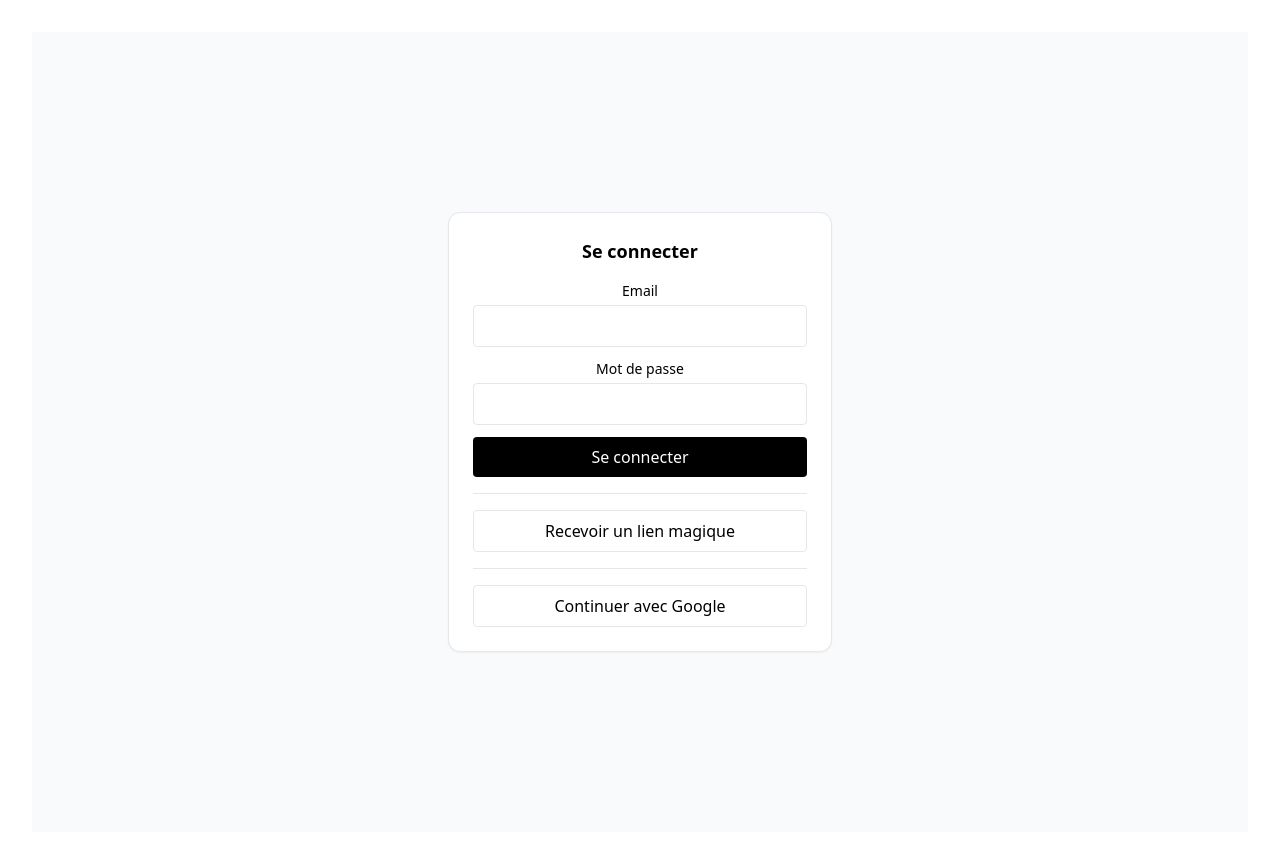
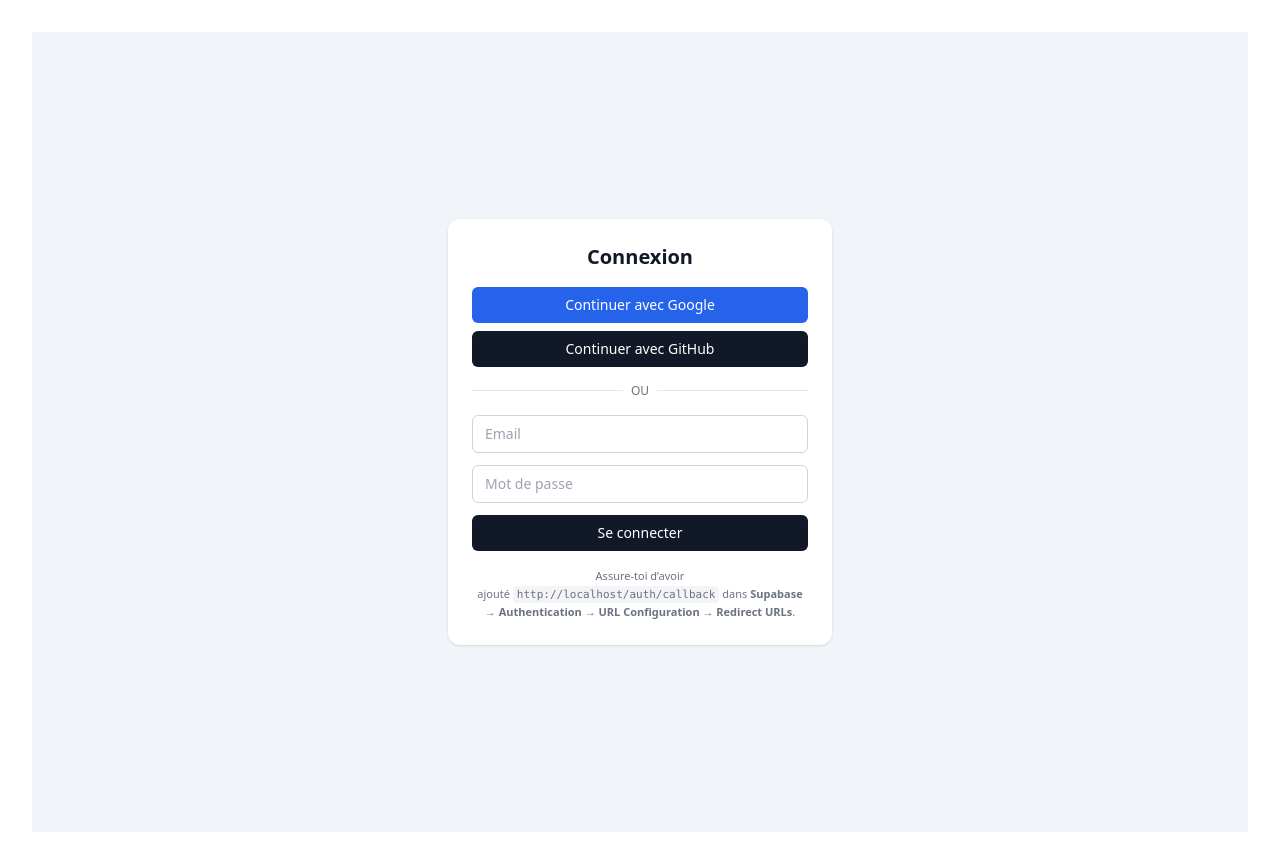
Before and after one commit to Ludovic0504/OneTool, a React (Vite) app: page /login in a window 1280 px wide. Built offline with nearby package versions, Linux system fonts and the light colour scheme.

Commit message:
fix(auth): page Login refaite (Google/GitHub PKCE + email/password)

```diff
--- a/src/pages/Login.jsx
+++ b/src/pages/Login.jsx
@@ -1,145 +1,136 @@
 import { useState } from "react";
 import { useNavigate } from "react-router-dom";
-// 👉 utilise le client unique
-import { getBrowserSupabase } from "@/lib/supabase/browser-client";
+import { supabase } from "@/lib/supabase/browser-client";
 
 export default function Login() {
   const navigate = useNavigate();
-  const supabase = getBrowserSupabase();
 
+  // UI state
   const [email, setEmail] = useState("");
   const [password, setPassword] = useState("");
   const [loading, setLoading] = useState(false);
-  const [mlLoading, setMlLoading] = useState(false);
-  const [sent, setSent] = useState(false);
   const [errorMsg, setErrorMsg] = useState("");
 
-  const onSubmit = async (e) => {
+  // IMPORTANT : callback exact (prod ou local selon l'origine)
+  const redirectTo = `${window.location.origin}/auth/callback`;
+
+  // --- OAuth: Google ---
+  async function signInWithGoogle() {
+    setErrorMsg("");
+    try {
+      const { error } = await supabase.auth.signInWithOAuth({
+        provider: "google",
+        options: { redirectTo }, // 👈 indispensable pour PKCE
+      });
+      if (error) throw error;
+    } catch (e) {
+      console.error("[Login] Google OAuth error:", e);
+      setErrorMsg(e?.message || "Erreur OAuth (Google)");
+    }
+  }
+
+  // --- OAuth: GitHub (si tu l'utilises) ---
+  async function signInWithGithub() {
+    setErrorMsg("");
+    try {
+      const { error } = await supabase.auth.signInWithOAuth({
+        provider: "github",
+        options: { redirectTo }, // 👈 indispensable pour PKCE
+      });
+      if (error) throw error;
+    } catch (e) {
+      console.error("[Login] GitHub OAuth error:", e);
+      setErrorMsg(e?.message || "Erreur OAuth (GitHub)");
+    }
+  }
+
+  // --- Email / mot de passe (optionnel) ---
+  async function onSubmit(e) {
     e.preventDefault();
     setLoading(true);
     setErrorMsg("");
-
     try {
       const { error } = await supabase.auth.signInWithPassword({ email, password });
-      if (error) {
-        setErrorMsg(error.message);
-        return;
-      }
+      if (error) throw error;
       navigate("/dashboard", { replace: true });
-    } catch (err) {
-      setErrorMsg(err.message || "Erreur inconnue");
+    } catch (e) {
+      setErrorMsg(e?.message || "Erreur inconnue");
     } finally {
       setLoading(false);
     }
-  };
-
-  const signInWithGoogle = async () => {
-    setErrorMsg("");
-    try {
-      const { error } = await supabase.auth.signInWithOAuth({ provider: "google" });
-      if (error) setErrorMsg(error.message);
-    } catch (err) {
-      setErrorMsg(err.message || "Erreur inconnue");
   }
-  };
-
-    // ✅ Magic Link (NOUVEAU)
-  const onSendMagicLink = async () => {
-    setErrorMsg("");
-    setSent(false);
-    setMlLoading(true);
-    try {
-      const origin = import.meta.env.VITE_SITE_URL || window.location.origin;
-      const { error } = await supabase.auth.signInWithOtp({
-        email,
-        options: { emailRedirectTo: `${origin}/auth/callback` },
-      });
-      if (error) return setErrorMsg(error.message);
-      setSent(true);
-    } catch (err) {
-      setErrorMsg(err.message || "Erreur inconnue");
-    } finally {
-      setMlLoading(false);
-    }
-  };
 
   return (
-  <div className="min-h-screen flex items-center justify-center bg-gray-50 p-4">
-    <div className="w-full max-w-sm bg-white border rounded-xl p-6 shadow-sm">
-      <h1 className="text-lg font-semibold mb-4">Se connecter</h1>
+    <div className="min-h-dvh flex items-center justify-center bg-[#f1f5f9]">
+      <div className="w-full max-w-sm rounded-xl bg-white p-6 shadow">
+        <h1 className="text-xl font-semibold mb-4 text-gray-900">Connexion</h1>
 
-      {/* alertes */}
-      {errorMsg && (
-        <div className="mb-3 text-sm text-red-600 bg-red-50 border border-red-200 rounded p-2">
-          {errorMsg}
+        {/* BOUTONS OAUTH */}
+        <div className="space-y-2 mb-4">
+          <button
+            onClick={signInWithGoogle}
+            className="w-full rounded-md bg-blue-600 text-white py-2 text-sm font-medium hover:bg-blue-500 active:bg-blue-700 transition-colors"
+          >
+            Continuer avec Google
+          </button>
+
+          <button
+            onClick={signInWithGithub}
+            className="w-full rounded-md bg-gray-900 text-white py-2 text-sm font-medium hover:bg-gray-800 active:bg-black transition-colors"
+          >
+            Continuer avec GitHub
+          </button>
         </div>
-      )}
-      {sent && (
-        <div className="mb-3 text-sm text-green-700 bg-green-50 border border-green-200 rounded p-2">
-          Lien envoyé ✅ — vérifie ta boîte mail
+
+        <div className="relative my-4">
+          <div className="absolute inset-0 flex items-center">
+            <span className="w-full border-t border-gray-200" />
           </div>
-      )}
+          <div className="relative flex justify-center text-xs uppercase">
+            <span className="bg-white px-2 text-gray-500">ou</span>
+          </div>
+        </div>
 
-      {/* --- Formulaire email + mot de passe --- */}
+        {/* FORM EMAIL / MOT DE PASSE (facultatif) */}
         <form onSubmit={onSubmit} className="space-y-3">
-        <div>
-          <label className="block text-sm mb-1" htmlFor="email">Email</label>
           <input
-            id="email"
             type="email"
-            className="w-full border rounded px-3 py-2 outline-none focus:ring"
+            autoComplete="email"
+            className="w-full border border-gray-300 rounded-md px-3 py-2 text-sm focus:outline-none focus:ring-2 focus:ring-blue-400"
+            placeholder="Email"
             value={email}
             onChange={(e) => setEmail(e.target.value)}
-            required
-            autoComplete="email"
           />
-        </div>
 
-        <div>
-          <label className="block text-sm mb-1" htmlFor="password">Mot de passe</label>
           <input
-            id="password"
             type="password"
-            className="w-full border rounded px-3 py-2 outline-none focus:ring"
+            autoComplete="current-password"
+            className="w-full border border-gray-300 rounded-md px-3 py-2 text-sm focus:outline-none focus:ring-2 focus:ring-blue-400"
+            placeholder="Mot de passe"
             value={password}
             onChange={(e) => setPassword(e.target.value)}
-            required
-            autoComplete="current-password"
           />
-        </div>
 
           <button
             type="submit"
             disabled={loading}
-          className="w-full rounded bg-black text-white py-2 disabled:opacity-60"
+            className="w-full rounded-md bg-gray-900 text-white py-2 text-sm font-medium hover:bg-gray-800 disabled:opacity-60"
           >
-          {loading ? "Connexion..." : "Se connecter"}
+            {loading ? "Connexion…" : "Se connecter"}
           </button>
         </form>
 
-      <div className="my-4 h-px bg-gray-200" />
+        {errorMsg && (
+          <p className="mt-3 text-sm text-red-600">{errorMsg}</p>
+        )}
 
-      {/* --- Bouton Magic Link (séparé) --- */}
-      <button
-        type="button"
-        onClick={onSendMagicLink}
-        disabled={!email || mlLoading}
-        className="w-full rounded border px-3 py-2"
-        title="Recevoir un lien de connexion par email"
-      >
-        {mlLoading ? "Envoi du lien..." : "Recevoir un lien magique"}
-      </button>
-
-      <div className="my-4 h-px bg-gray-200" />
-
-      {/* --- Bouton Google (séparé) --- */}
-      <button
-        type="button"
-        onClick={signInWithGoogle}
-        className="w-full rounded border px-3 py-2 hover:bg-gray-50"
-      >
-        Continuer avec Google
-      </button>
+        <p className="mt-4 text-[11px] leading-relaxed text-gray-500">
+          Assure-toi d’avoir ajouté&nbsp;
+          <code className="px-1 py-0.5 bg-gray-100 rounded">
+            {`${window.location.origin}/auth/callback`}
+          </code>
+          &nbsp;dans <strong>Supabase → Authentication → URL Configuration → Redirect URLs</strong>.
+        </p>
       </div>
     </div>
   );
```
Lines whose indentation alone changed are shown as unchanged.
